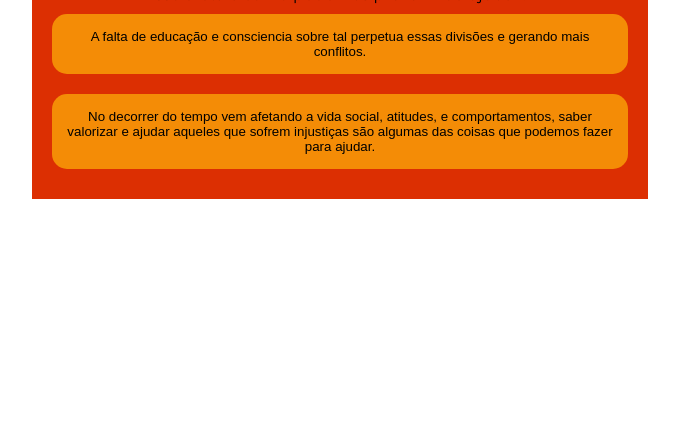
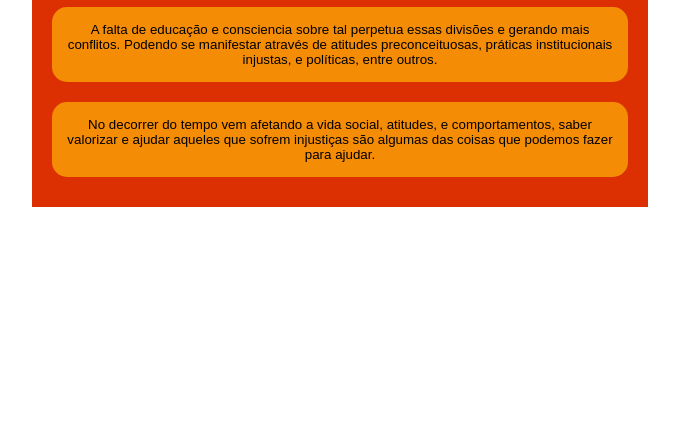
Before and after one commit to DylanRX7xD/3-B-Projeto--programa-e-portugues, a plain HTML site: page index.html in a window 1280 px wide. Shown: the part 366-800 px from the top of the page, without its empty margins (288-967 px from the left). Drawn offline with Linux system fonts and the light colour scheme.

Commit message:
Add files via upload

```diff
--- a/index.html
+++ b/index.html
@@ -10,7 +10,7 @@
 <body>
     <main>
         <div class="caixa-principal">
-            <h1 class="titulo">Voce decide o futuro</h1>
+            <h1 class="titulo">Racismo e Discriminação Social</h1>
             <div class="caixa-perguntas"></div>
             <div class="caixa-alternativas"></div>
             <div class="caixa-resultado">
--- a/main.js
+++ b/main.js
@@ -5,16 +5,16 @@ const caixaResultado = document.querySelector('.caixa-resultado');
 const textoResultado =document.querySelector('.texto-resultado');
 const perguntas = [
     {
-        enunciado: "Jõao no decorrer do dia conta sobre Racismo e discriminação social sendo temas e questões que no decorrer do tempo vem afetando milhões de pessoas ao redor do mundo, desde seu ponto de vista como isso afeta e como podemos prevenir ou ajudar?",
+        enunciado: "Jõao no decorrer do dia conta sobre Racismo e discriminação social sendo temas e questões que no decorrer do tempo vem afetando milhões de pessoas ao redor do mundo, desde seu ponto de vista como isso se manifesta na sociedade atualmente?",
         alternativas: [
             {
-                texto:"A falta de educação e consciencia sobre tal perpetua essas divisões e gerando mais conflitos.",
-                afirmacao:"A falta de educação e consciencia sobre tal perpetua essas divisões e gerando mais conflitos. "
+                texto:"A falta de educação e consciencia sobre tal perpetua essas divisões e gerando mais conflitos. Podendo se manifestar através de atitudes preconceituosas, práticas institucionais injustas, e políticas, entre outros.",
+                afirmacao:"Conseguimos aprender com a ajuda de Jõao e de voçe sobre educação e consciencia sobre tal perpetuandos divisões e gerando mais conflitos. Podendo se manifestar através de atitudes preconceituosas, práticas institucionais injustas, e políticas, entre outros. "
             },
 
             {
                 texto:"No decorrer do tempo vem afetando a vida social, atitudes, e comportamentos, saber valorizar e ajudar aqueles que sofrem injustiças são algumas das coisas que podemos fazer para ajudar.",
-                afirmacao:"No decorrer do tempo vem afetando a vida social, atitudes, e comportamentos, saber valorizar e ajudar aqueles que sofrem injustiças são algumas das coisas que podemos fazer para ajudar. "
+                afirmacao:"No decorrer do tempo joão e voçe aprenderom sobre a vida social, afetando atitudes e comportamentos, sabendo valorizar e ajudar aqueles que sofrem injustiças são algumas das coisas que podemos fazer para ajudar. "
             }
 
 
@@ -30,7 +30,7 @@ const perguntas = [
             },
 
             {
-                texto: "Praticamente foram criadas barreiras significativas que influenciam aqueles pessoas que procuram se relacionar, procurar ajuda e aqueles que são o contrario.",
+                texto: "Praticamente foram criadas barreiras significativas que influenciam aqueles pessoas que procuram ajuda sobre o tema,.",
                 afirmacao: "Praticamente foram criadas barreiras significativas que influenciam aqueles pessoas que procuram se relacionar, procurar ajuda e aqueles que são o contrario."
             }
 
@@ -43,44 +43,44 @@ const perguntas = [
         alternativas: [
             {
                 texto: "Conseguimos dizer que não teriamos problema, ja que com o tempo as desigualdades se resolverão. ",
-                afirmacao: "Resultado 5"
+                afirmacao: "Consegue dizer que não teria problema ja que com o tempo as desigualdades se resolverão com o decorrer do tempo positivamente ou negativamente"
             },
 
             {
-                texto: "Alternativa 2",
-                afirmacao:"Resultado 6"
+                texto: " Apesar disso a discriminação enfraquece os laços comunitários e promove divisões sociais, prejudicando a integração e o entendimento entre os diferentes grupos de pessoas que procuram a igualdade.",
+                afirmacao:"Sendo assim a discriminação vai enfraquecendo os laços comunitários e promovendo divisões sociais, prejudicando a integração e o entendimento entre os diferentes grupos."
             }
 
         ]
     },
 
     {
-        enunciado: "Pergunta 4 ",
+        enunciado: " A despeito disso a discriminação social influencia a saúde mental e física das pessoas?",
         alternativas: [
             {
-                texto:  "Alternativa 1 ",
-                afirmacao: "Resultado 7"
+                texto:  " Sim! desde estresse crônico, ansiedade e depressão. Além disso, pode limitar o acesso a cuidados de saúde adequados, contribuindo para mais problemas fisicos e mentais ",
+                afirmacao: "concorda em que desde cedo se não tratarmos podemos sofrer estresse crônico, ansiedade e depressão. Além disso, pode limitar o acesso a cuidados de saúde adequados, contribuindo para mais problemas fisicos e mentais"
             },
 
             {
-                texto:"Alternativa 2",
-                afirmacao:"Resultado 8"
+                texto:" Não! sobre-entendemos que todos são fortes e não influencia na saude mental e fisica ",
+                afirmacao:"Falamos sobre como não influencia na saude mental fisica desde seu ponto de vista, "
             }
 
         ]
     },
 
     {
-        enunciado: "Pergunta 5 ",
+        enunciado: "Com o decorrer do tempo João veio analisando sobre o tema e tendo mais conhecimento para ajudar, Jõao finalizou com sua ultima pergunta. Qual seria algumas formas eficazes de combater o racismo e a discriminação social? ",
         alternativas: [
             {
-                texto:"Alternativa 1 ",
-                afirmacao: "Resultado 9"
+                texto:"Podemos envolver educação e conscientização, promoção de políticas inclusivas, apoio a legislações antidiscriminação, e uma que consideramos muito importante como é o diálogo intercultural. ",
+                afirmacao: "e finalizando concluimos em como ajudar desde incentivar educação e conscientização, promoção de políticas inclusivas, apoio a legislações antidiscriminação, e uma que consideramos muito importante como é o diálogo intercultural."
             },
 
             {
-                texto:"Alternativa 2",
-                afirmacao:"Resultado 10"
+                texto:"Conscientização e sensibilização sendo importante para promover campanhas de conscientização e sensibilização sobre o tema",
+                afirmacao:"finalizamos em que a conscientização e sensibilização são atividades importantes para promover campanhas de conscientização e sensibilização sobre o tema "
             }
 
         ]
```
